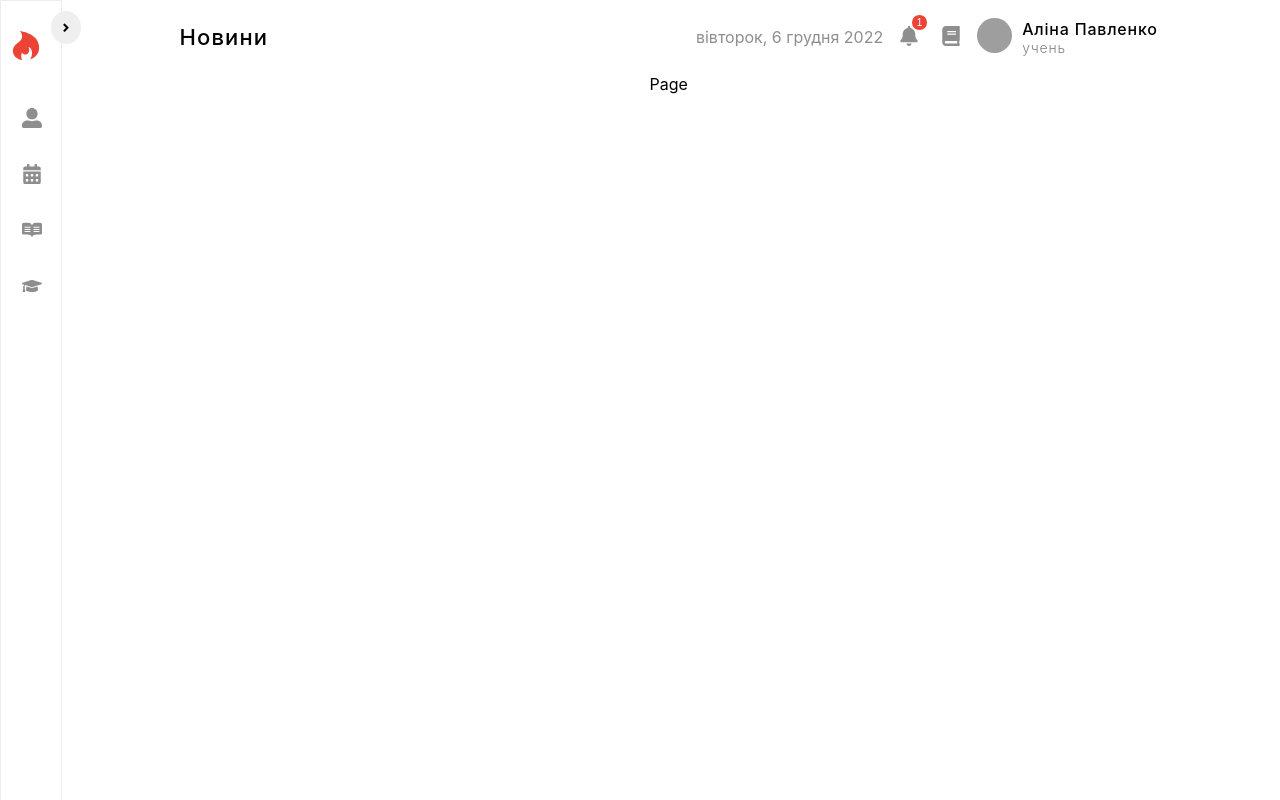
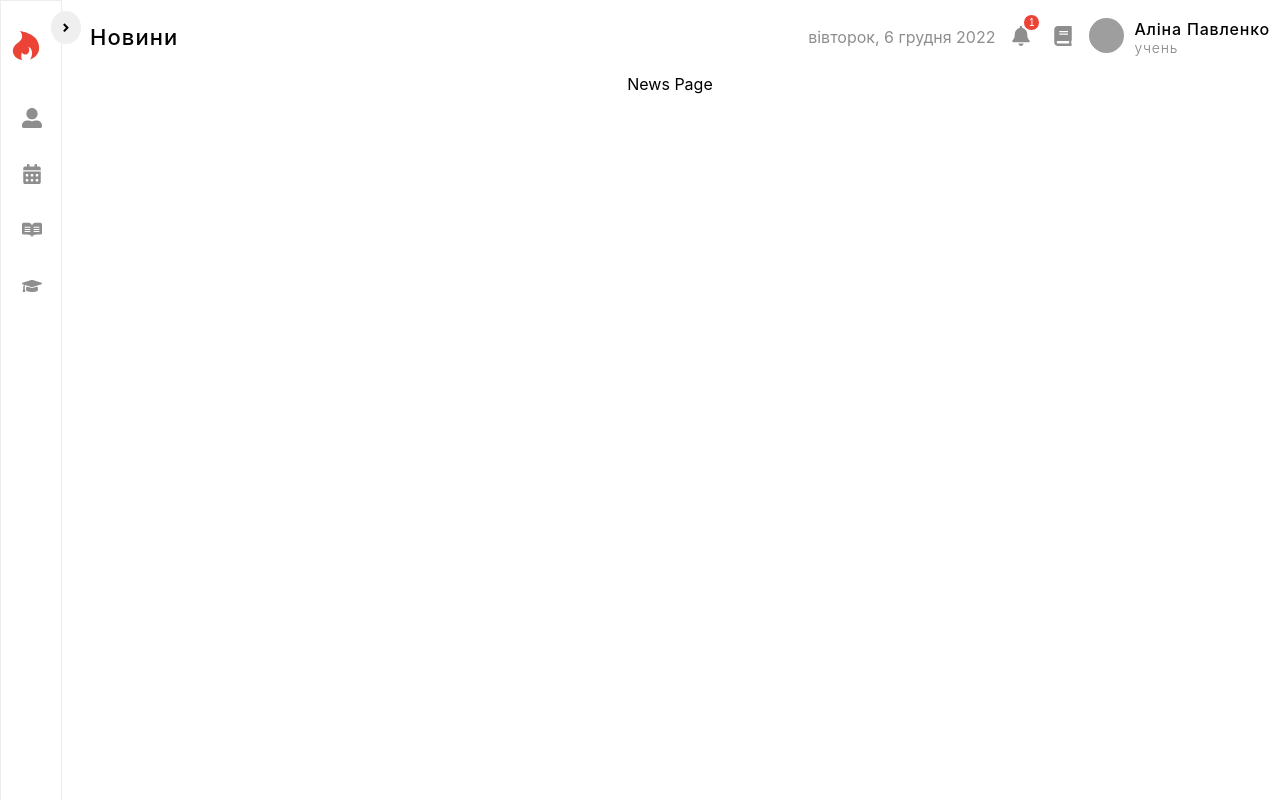
Before and after one commit to Alilenko/education_platform, a React (Create React App) app: page /education_platform/news in a window 1280 px wide. Built offline with nearby package versions, Linux system fonts and the light colour scheme; grey boxes are pictures that could not be loaded.

Commit message:
fix bugs

```diff
--- a/src/components/calendar/Calendar.js
+++ b/src/components/calendar/Calendar.js
@@ -5,24 +5,26 @@ import CalendarCell from "./CalendarCell";
 import Spinner from "../Spinner/Spinner";
 
 const CalendarWrapper = styled.div`
-  max-width: 1055px;
   max-height: 811px;
-  min-width: 560px;
-  width: 100%;
+  width: 600px;
   background: ${({ theme }) => theme.colors.bg};
   border-radius: 20px;
   border: 1px solid ${({ theme }) => theme.colors.bg};
   margin: 0 auto;
+  @media ${({ theme }) => theme.media.mobile} {
+    width: 100%;
+    min-width: 320px;
+  }
 `;
 const Content = styled.div`
   display: grid;
-  grid-template-columns: repeat(7, minmax(80px, 1fr));
+  grid-template-columns: repeat(7, minmax(40px, 1fr));
   grid-template-rows: repeat(5, 1fr);
   position: relative;
 `;
 const WeekHeader = styled.div`
   display: grid;
-  grid-template-columns: repeat(7, minmax(80px, 1fr));
+  grid-template-columns: repeat(7, minmax(40px, 1fr));
 `;
 const WeekHeaderItem = styled.div`
   font-weight: 300;
@@ -34,6 +36,9 @@ const WeekHeaderItem = styled.div`
   padding-left: 20px;
   &:last-child {
     border-right: none;
+  }
+  @media ${({ theme }) => theme.media.mobile} {
+    font-size: 14px;
   }
 `;
 
--- a/src/components/calendar/CalendarCell.js
+++ b/src/components/calendar/CalendarCell.js
@@ -9,8 +9,10 @@ export const CellWrapper = styled.div`
   max-width: 151px;
   border: 1px solid
     ${(props) => (props.isWeekday ? ({ theme }) => theme.colors.bg : "#fff")};
-
   background-color: ${(props) => props.isWeekday && "#fff"};
+  @media ${({ theme }) => theme.media.mobile} {
+    height: 80px;
+  }
 `;
 
 export const RowInCell = styled.div`
@@ -65,6 +67,9 @@ const EventsButton = styled.button`
   white-space: nowrap;
   font-size: 16px;
   cursor: pointer;
+  @media ${({ theme }) => theme.media.mobile} {
+    font-size: 10px;
+  }
 `;
 
 const CalendarCell = ({ dayItem, today, setToday, events, setActive }) => {
--- a/src/components/header/Header.js
+++ b/src/components/header/Header.js
@@ -10,21 +10,21 @@ const PageWrapper = styled.div`
   justify-content: center;
   align-items: center;
   width: 100%;
-  @media ${({ theme }) => theme.media.mobile} {
-    width: auto;
-    justify-content: flex-end;
+
+  @media ${({ theme }) => theme.media.tablet} {
+    width: 100vw;
   }
 `;
 
 const HeaderWrapper = styled.div`
   height: 74px;
-  width: 80%;
+  width: 100%;
   background-color: #fff;
   display: flex;
   align-items: center;
   justify-content: space-between;
-  @media ${({ theme }) => theme.media.mobile} {
-    width: 100%;
+
+  @media ${({ theme }) => theme.media.tablet} {
     justify-content: flex-end;
   }
 `;
@@ -34,16 +34,19 @@ const HeaderLeft = styled.div`
   font-size: 22px;
   line-height: 27px;
   letter-spacing: 0.05em;
+  margin-left: 30px;
+  margin-right: 10px;
   color: #020202;
 `;
 const HeaderRight = styled.div`
   display: flex;
   align-items: center;
   color: ${({ theme }) => theme.colors.primary};
+  margin-right: 10px;
 `;
 
 const Date = styled.div`
-  @media ${({ theme }) => theme.media.mobile} {
+  @media ${({ theme }) => theme.media.large} {
     display: none;
   }
 `;
--- a/src/components/schedule/DaySchedule.js
+++ b/src/components/schedule/DaySchedule.js
@@ -7,7 +7,11 @@ import arrow from "../../assets/right-arrow 2.svg";
 const DayHeader = styled.div`
   display: flex;
   justify-content: space-between;
-  width: 60%;
+  width: 600px;
+  @media ${({ theme }) => theme.media.mobile} {
+    width: 80vw;
+    min-width: 320px;
+  }
 `;
 const DayName = styled.div`
   font-weight: 700;
@@ -45,7 +49,11 @@ const EventsWrapper = styled.div`
   display: flex;
   flex-direction: column;
   margin: 10px;
-  width: 80%;
+  width: 100%;
+  @media ${({ theme }) => theme.media.mobile} {
+    width: 80vw;
+    min-width: 320px;
+  }
 `;
 const EventsItem = styled.a`
   height: 64px;
--- a/src/components/schedule/Schedule.js
+++ b/src/components/schedule/Schedule.js
@@ -9,9 +9,6 @@ const ScheduleWrapper = styled.div`
   display: flex;
   flex-direction: column;
   align-items: center;
-  margin: 0 auto;
-  max-width: 1055px;
-  min-width: 560px;
 `;
 const Title = styled.h2`
   font-weight: 700;
--- a/src/components/sidebar/Sidebar.js
+++ b/src/components/sidebar/Sidebar.js
@@ -19,9 +19,16 @@ const SidebarContainer = styled.div`
   width: ${(props) => (props.isOpen ? "300px" : "60px")};
   transition: ${({ theme }) => theme.transition.primary};
   position: relative;
-  @media ${({ theme }) => theme.media.mobile} {
+  flex-shrink: 0;
+  @media ${({ theme }) => theme.media.tablet} {
     width: ${(props) => (props.isOpen ? "300px" : "0px")};
+    flex-shrink: 1;
   }
+`;
+
+const Content = styled.div`
+  flex-shrink: 1;
+  width: 100%;
 `;
 const SidebarWrapper = styled.div`
   width: ${(props) => (props.isOpen ? "300px" : "60px")};
@@ -36,7 +43,7 @@ const SidebarWrapper = styled.div`
   position: fixed;
   top: 0;
   left: 0;
-  @media ${({ theme }) => theme.media.mobile} {
+  @media ${({ theme }) => theme.media.tablet} {
     position: fixed;
     left: ${(props) => (props.isOpen ? 0 : "-300px")};
     z-index: 3;
@@ -58,7 +65,7 @@ const ToogleBtn = styled.button`
   border: none;
   transition: ${({ theme }) => theme.transition.primary};
   transform: rotate(${(props) => (props.isOpen ? "180deg" : 0)});
-  @media ${({ theme }) => theme.media.mobile} {
+  @media ${({ theme }) => theme.media.tablet} {
     position: fixed;
     top: 10px;
     left: 10px;
@@ -105,7 +112,7 @@ const ListItem = styled.div`
     border: 1px solid ${({ theme }) => theme.colors.hover};
     border-radius: 20px;
   }
-  @media ${({ theme }) => theme.media.mobile} {
+  @media ${({ theme }) => theme.media.tablet} {
     transform: translateX(${(props) => (props.isOpen ? "0" : "-60px")});
     opacity: ${(props) => (props.isOpen ? "1" : "0")};
   }
@@ -183,7 +190,7 @@ const Sidebar = ({ children }) => {
           </List>
         </SidebarWrapper>
       </SidebarContainer>
-      {children}
+      <Content>{children}</Content>
     </PageContainer>
   );
 };
--- a/src/pages/NewsPage.js
+++ b/src/pages/NewsPage.js
@@ -2,11 +2,7 @@ import React from "react";
 import Header from "../components/header/Header";
 
 const NewsPage = () => {
-  return (
-    <Header name="Новини">
-      <div>Page</div>
-    </Header>
-  );
+  return <Header name="Новини">News Page</Header>;
 };
 
 export default NewsPage;
--- a/src/pages/UserPage.js
+++ b/src/pages/UserPage.js
@@ -2,7 +2,11 @@ import React from "react";
 import Header from "../components/header/Header";
 
 const UserPage = () => {
-  return <Header name="Особистий кабінет">UserPage</Header>;
+  return (
+    <Header name="Особистий кабінет">
+      <div>UserPage</div>
+    </Header>
+  );
 };
 
 export default UserPage;
--- a/src/theme.js
+++ b/src/theme.js
@@ -7,6 +7,7 @@ export const baseTheme = {
     bg: "#ededed",
   },
   media: {
+    large: "(max-width: 1020px)",
     tablet: "(max-width: 850px)",
     mobile: "(max-width: 676px)",
   },
```
